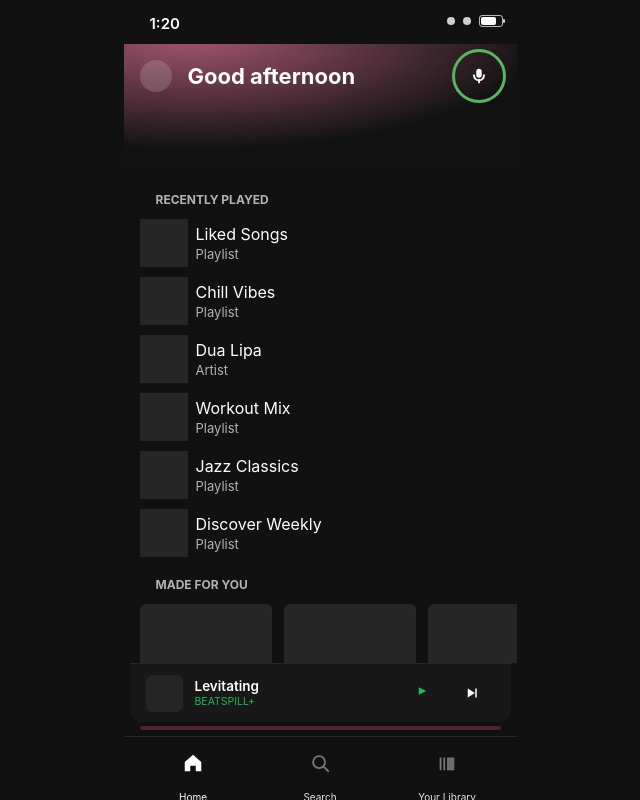
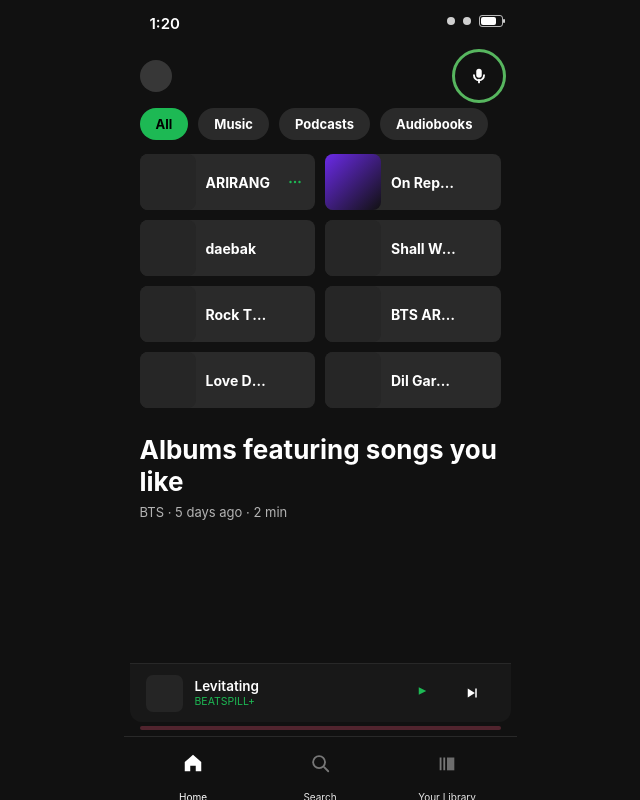
Before and after one commit to aninyag/spotify-accessibility, a React (Vite) app: page / in a window 1280 px wide. Shown: the whole page, without its empty margins (320-960 px from the left). Built offline with nearby package versions, Linux system fonts and the light colour scheme.

Commit message:
homepage match

```diff
--- a/src/ui/screens/DiscoverScreen.tsx
+++ b/src/ui/screens/DiscoverScreen.tsx
@@ -1,111 +1,108 @@
 import * as React from "react";
 import { HeaderBar } from "../components/HeaderBar";
-import { ListRow, trackAriaLabel } from "../components/ListRow";
-import type { Track } from "../types";
 import { Icon } from "../components/Icon";
 
-type Tile = { id: string; title: string; subtitle?: string };
+type Shortcut = { id: string; title: string; artKind: "cover" | "gradient" };
 
-const recentlyPlayedTiles: Tile[] = [
-  { id: "rp1", title: "Liked Songs", subtitle: "Playlist" },
-  { id: "rp2", title: "Chill Vibes", subtitle: "Playlist" },
-  { id: "rp3", title: "Dua Lipa", subtitle: "Artist" },
-  { id: "rp4", title: "Workout Mix", subtitle: "Playlist" },
-  { id: "rp5", title: "Jazz Classics", subtitle: "Playlist" },
-  { id: "rp6", title: "Discover Weekly", subtitle: "Playlist" },
-];
+const chips = ["All", "Music", "Podcasts", "Audiobooks"] as const;
 
-const madeForYou: Tile[] = [
-  { id: "mf1", title: "Discover Weekly", subtitle: "Playlist" },
-  { id: "mf2", title: "Release Radar", subtitle: "Playlist" },
-  { id: "mf3", title: "Daily Mix 1", subtitle: "Playlist" },
-  { id: "mf4", title: "Daily Mix 2", subtitle: "Playlist" },
-];
-
-const homeList: Track[] = [
-  { id: "h1", title: "Levitating", artist: "Dua Lipa", album: "Future Nostalgia", durationSec: 225 },
-  { id: "h2", title: "Take Five", artist: "Dave Brubeck", album: "Time Out", durationSec: 324 },
-  { id: "h3", title: "Blinding Lights", artist: "The Weeknd", album: "After Hours", durationSec: 200 },
+const shortcuts: Shortcut[] = [
+  { id: "sc1", title: "ARIRANG", artKind: "cover" },
+  { id: "sc2", title: "On Repeat", artKind: "gradient" },
+  { id: "sc3", title: "daebak", artKind: "cover" },
+  { id: "sc4", title: "Shall We Dance Radio", artKind: "cover" },
+  { id: "sc5", title: "Rock Tha Party Radio", artKind: "cover" },
+  { id: "sc6", title: "BTS ARIRANG WORLD TOUR S…", artKind: "cover" },
+  { id: "sc7", title: "Love Dose Radio", artKind: "cover" },
+  { id: "sc8", title: "Dil Garden Ho Gay…", artKind: "cover" },
 ];
 
 export function DiscoverScreen(props: { onCommandPalette: () => void }) {
-  const greeting = React.useMemo(() => {
-    const h = new Date().getHours();
-    if (h < 12) return "Good morning";
-    if (h < 18) return "Good afternoon";
-    return "Good evening";
-  }, []);
+  const [chip, setChip] = React.useState<(typeof chips)[number]>("All");
 
   return (
     <>
-      <div className="headerGradient">
+      <div className="headerPlain">
         <HeaderBar
-          title={greeting}
+          title=""
           left={{ kind: "avatar", label: "Profile" }}
           onCommandPalette={props.onCommandPalette}
         />
+        <div className="pillRow" role="tablist" aria-label="Home chips" style={{ marginTop: 10, gap: 10 }}>
+          {chips.map((c) => (
+            <button
+              key={c}
+              type="button"
+              className="pill"
+              role="tab"
+              aria-selected={chip === c}
+              aria-label={`${c}. Tab.`}
+              onClick={() => setChip(c)}
+              style={{
+                height: 32,
+                padding: "0 16px",
+                borderRadius: 999,
+                background: chip === c ? "#1DB954" : "#2A2A2A",
+                color: chip === c ? "black" : "white",
+                fontWeight: 700,
+              }}
+            >
+              {c}
+            </button>
+          ))}
+        </div>
       </div>
       <div className="screenInner">
-        <section aria-label="Recently played">
-          <div className="sectionHeader">Recently played</div>
-          <div style={{ display: "grid", gap: 2, marginTop: 8 }}>
-            {recentlyPlayedTiles.slice(0, 6).map((t) => (
+        <section aria-label="Shortcuts">
+          <div style={{ display: "grid", gridTemplateColumns: "repeat(2, 1fr)", gap: 10 }}>
+            {shortcuts.map((s, idx) => (
               <button
-                key={t.id}
+                key={s.id}
                 type="button"
-                className="spotifyRow"
-                role="button"
-                aria-label={`${t.title}. ${t.subtitle ?? ""}.`}
+                aria-label={s.title}
                 onClick={() => {}}
+                style={{
+                  height: 56,
+                  borderRadius: 8,
+                  background: "#2A2A2A",
+                  display: "grid",
+                  gridTemplateColumns: "56px 1fr 24px",
+                  alignItems: "center",
+                  gap: 10,
+                  paddingRight: 8,
+                  textAlign: "left",
+                }}
               >
-                <div className="thumb" aria-hidden="true" />
-                <div>
-                  <div className="rowPrimary">{t.title}</div>
-                  {t.subtitle ? <div className="rowSecondary">{t.subtitle}</div> : <div className="rowSecondary" />}
+                <div
+                  aria-hidden="true"
+                  style={{
+                    width: 56,
+                    height: 56,
+                    borderRadius: 8,
+                    background: s.artKind === "gradient" ? "linear-gradient(135deg, #6B2AE8, #111)" : "#262626",
+                  }}
+                />
+                <div style={{ fontSize: 14, fontWeight: 700, color: "white", overflow: "hidden", textOverflow: "ellipsis", whiteSpace: "nowrap" }}>
+                  {s.title}
                 </div>
-                <div aria-hidden="true" style={{ width: 48 }} />
+                {idx === 0 ? (
+                  <div aria-hidden="true" style={{ width: 24, display: "grid", placeItems: "center", color: "#1DB954" }}>
+                    <Icon name="overflow" size={18} />
+                  </div>
+                ) : (
+                  <div aria-hidden="true" style={{ width: 24 }} />
+                )}
               </button>
             ))}
           </div>
         </section>
 
-        <section aria-label="Made for you">
-          <div className="sectionHeader" style={{ marginTop: 0 }}>Made for you</div>
-          <div style={{ display: "flex", gap: 12, overflowX: "auto", paddingBottom: 6, marginTop: 12 }}>
-            {madeForYou.map((t) => (
-              <button
-                key={t.id}
-                type="button"
-                aria-label={`${t.title}. ${t.subtitle ?? ""}.`}
-                onClick={() => {}}
-                style={{
-                  minWidth: 132,
-                  textAlign: "left",
-                  padding: 0,
-                  color: "white",
-                }}
-              >
-                <div aria-hidden="true" style={{ width: 132, height: 132, borderRadius: 6, background: "#262626" }} />
-                <div style={{ fontWeight: 800, fontSize: 14, marginTop: 10, whiteSpace: "nowrap", overflow: "hidden", textOverflow: "ellipsis" }}>{t.title}</div>
-                {t.subtitle ? <div className="muted" style={{ fontSize: 12, marginTop: 2 }}>{t.subtitle}</div> : null}
-              </button>
-            ))}
+        <section aria-label="Albums featuring songs you like">
+          <div style={{ fontSize: 26, fontWeight: 700, lineHeight: "32px", marginTop: 10 }}>
+            Albums featuring songs you like
           </div>
-        </section>
-
-        <section aria-label="Home list">
-          <div className="sectionHeader" style={{ marginTop: 0 }}>Recommended</div>
-          <div style={{ display: "grid", gap: 2, marginTop: 8 }}>
-            {homeList.map((t) => (
-              <ListRow
-                key={t.id}
-                title={t.title}
-                subtitle={`${t.artist} · ${t.album ?? ""}`}
-                ariaLabel={trackAriaLabel(t)}
-                onPress={() => {}}
-                onPlayPress={() => {}}
-              />
-            ))}
+          <div className="muted" style={{ marginTop: 6, fontSize: 13, fontWeight: 400 }}>
+            BTS · 5 days ago · 2 min
           </div>
         </section>
       </div>
```
